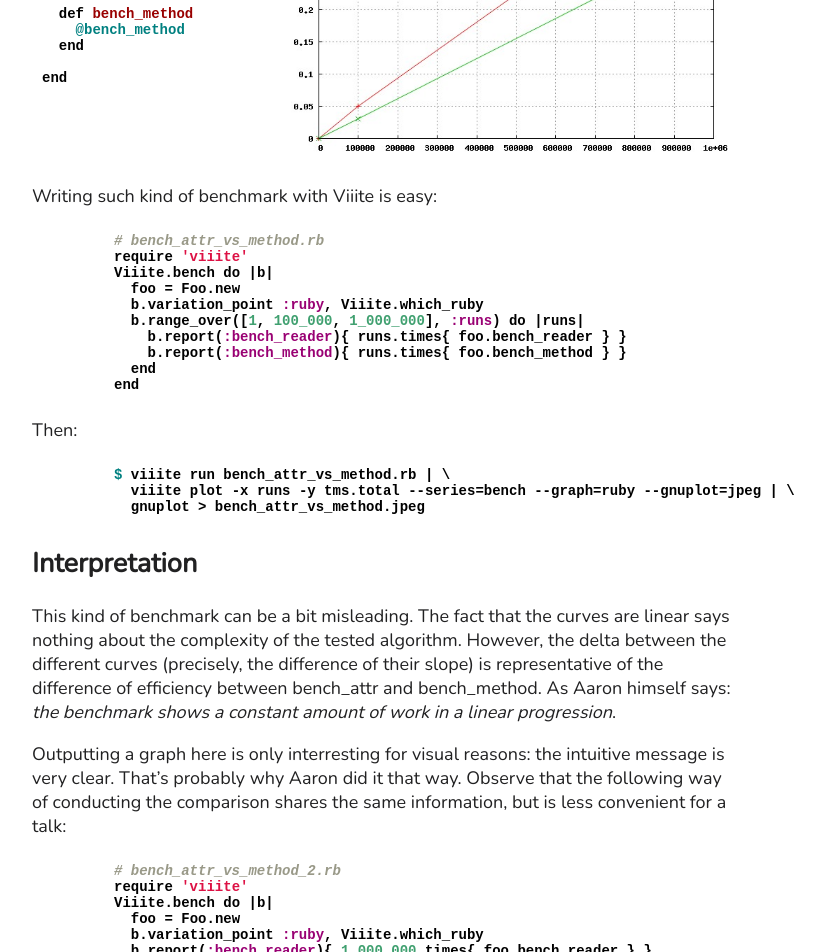
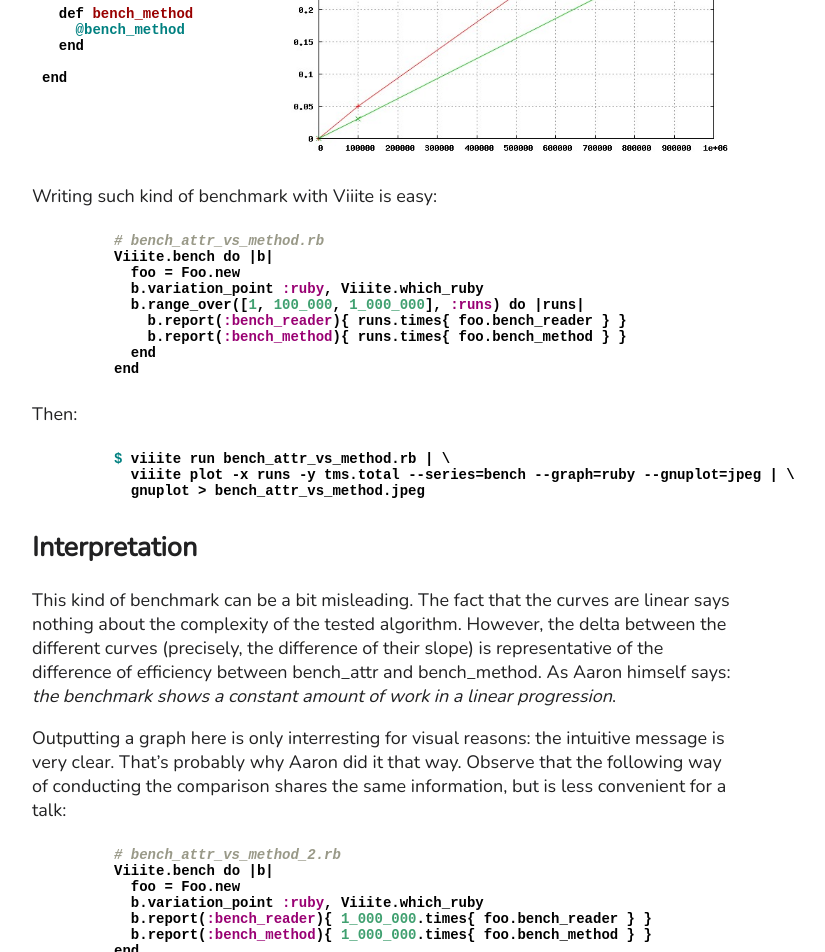
Before and after one commit to blambeau/viiite, a Jekyll site: the page built from _posts/2011-08-17-linear-progressions.md, in a window 1280 px wide and 1400 px high. Shown: the part 417-1369 px from the top of the window, without its empty margins (291-1116 px from the left). Built offline with Jekyll 4.4.1, drawn with Linux system fonts in a browser that asks for light colours; comment, search, counter and statistics services are not loaded.

Commit message:
remove requires from examples, as they are run with viiite

```diff
--- a/_expes/complexity-profiles/bench_sort.rb
+++ b/_expes/complexity-profiles/bench_sort.rb
@@ -1,5 +1,4 @@
 # bench_sort.rb
-require 'viiite'
 Viiite.bench do |b|
   b.variation_point :ruby, Viiite.which_ruby
   b.range_over([100, 300, 500, 700, 900], :size) do |size|
--- a/_posts/2011-08-17-linear-progressions.md
+++ b/_posts/2011-08-17-linear-progressions.md
@@ -32,7 +32,6 @@ end
 Writing such kind of benchmark with Viiite is easy:
 
     # bench_attr_vs_method.rb
-    require 'viiite'
     Viiite.bench do |b|
       foo = Foo.new
       b.variation_point :ruby, Viiite.which_ruby
@@ -55,7 +54,6 @@ This kind of benchmark can be a bit misleading. The fact that the curves are lin
 Outputting a graph here is only interresting for visual reasons: the intuitive message is very clear. That's probably why Aaron did it that way. Observe that the following way of conducting the comparison shares the same information, but is less convenient for a talk:
 
     # bench_attr_vs_method_2.rb
-    require 'viiite'
     Viiite.bench do |b|
       foo = Foo.new
       b.variation_point :ruby, Viiite.which_ruby
```
Also changed, not shown: _posts/2011-08-16-complexity-profiles.md (+0 -1 lines), _posts/2011-08-18-comparing-rubies.md (+0 -1 lines), index.md (+0 -1 lines).
